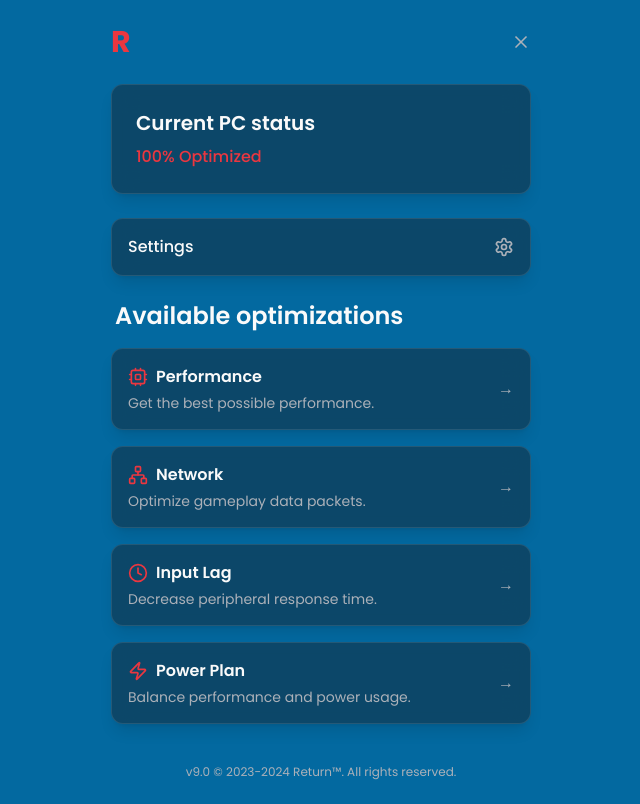
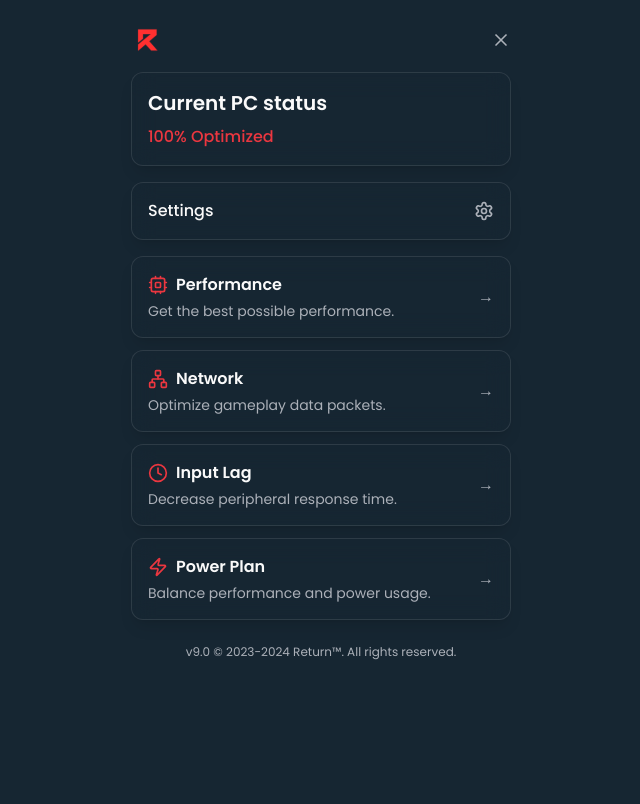
Before and after one commit to RagoOptimizer/dfkjskdlf, a React (Vite) app: page / in a window 1280 px wide. Shown: the whole page, without its empty margins (319-959 px from the left). Built offline with nearby package versions, Linux system fonts and the light colour scheme.

Commit message:
Update UI elements and styling
- Changed background color.
- Replaced the "R" with a logo.
- Removed the "Available optimizations" title.
- Reduced the application size.

```diff
--- a/src/index.css
+++ b/src/index.css
@@ -7,7 +7,7 @@
 
 @layer base {
   :root {
-    --background: 201 96% 32%;
+    --background: 205 39% 14%;
     --foreground: 0 0% 98%;
 
     --card: 205 39% 14%;
--- a/src/pages/Index.tsx
+++ b/src/pages/Index.tsx
@@ -7,17 +7,21 @@ const Index = () => {
 
   return (
     <div className="min-h-screen bg-background text-foreground p-6">
-      <div className="max-w-[420px] mx-auto space-y-6 animate-fade-in">
+      <div className="max-w-[380px] mx-auto space-y-4 animate-fade-in">
         {/* Header */}
         <div className="flex justify-between items-center">
-          <div className="text-primary font-bold text-3xl">R</div>
+          <img
+            src="/lovable-uploads/d34fa564-564f-4bcf-94b4-b3afae44d202.png"
+            alt="Return Logo"
+            className="h-8 w-8"
+          />
           <button className="text-muted-foreground hover:text-foreground transition-colors">
             <X size={20} />
           </button>
         </div>
 
         {/* Status Card */}
-        <div className="glass p-6 rounded-lg card-glow">
+        <div className="glass p-4 rounded-lg card-glow">
           <h2 className="text-xl font-semibold mb-2">Current PC status</h2>
           <p className="text-primary font-medium">{status}</p>
         </div>
@@ -29,9 +33,7 @@ const Index = () => {
         </button>
 
         {/* Optimizations Section */}
-        <div className="space-y-4">
-          <h3 className="text-2xl font-semibold px-1">Available optimizations</h3>
-
+        <div className="space-y-3">
           <button className="glass w-full p-4 rounded-lg flex justify-between items-center group card-glow">
             <div className="space-y-1 text-left">
               <div className="font-semibold flex items-center gap-2">
@@ -78,7 +80,7 @@ const Index = () => {
         </div>
 
         {/* Version Info */}
-        <p className="text-xs text-muted-foreground text-center pt-4 font-normal">
+        <p className="text-xs text-muted-foreground text-center pt-2 font-normal">
           v9.0 © 2023-2024 Return™. All rights reserved.
         </p>
       </div>
```
Also changed, not shown: public/lovable-uploads/d34fa564-564f-4bcf-94b4-b3afae44d202.png (added).
